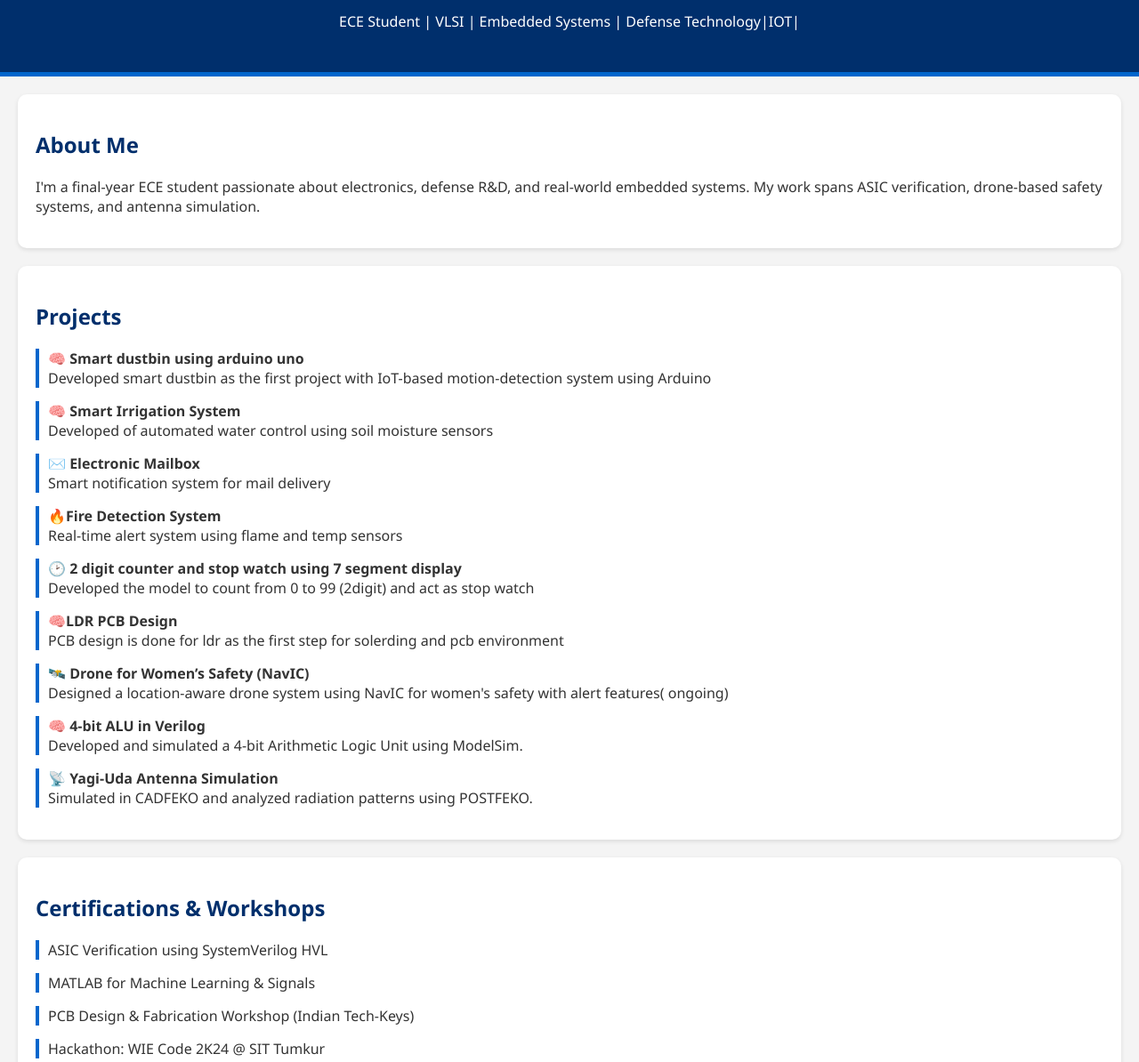
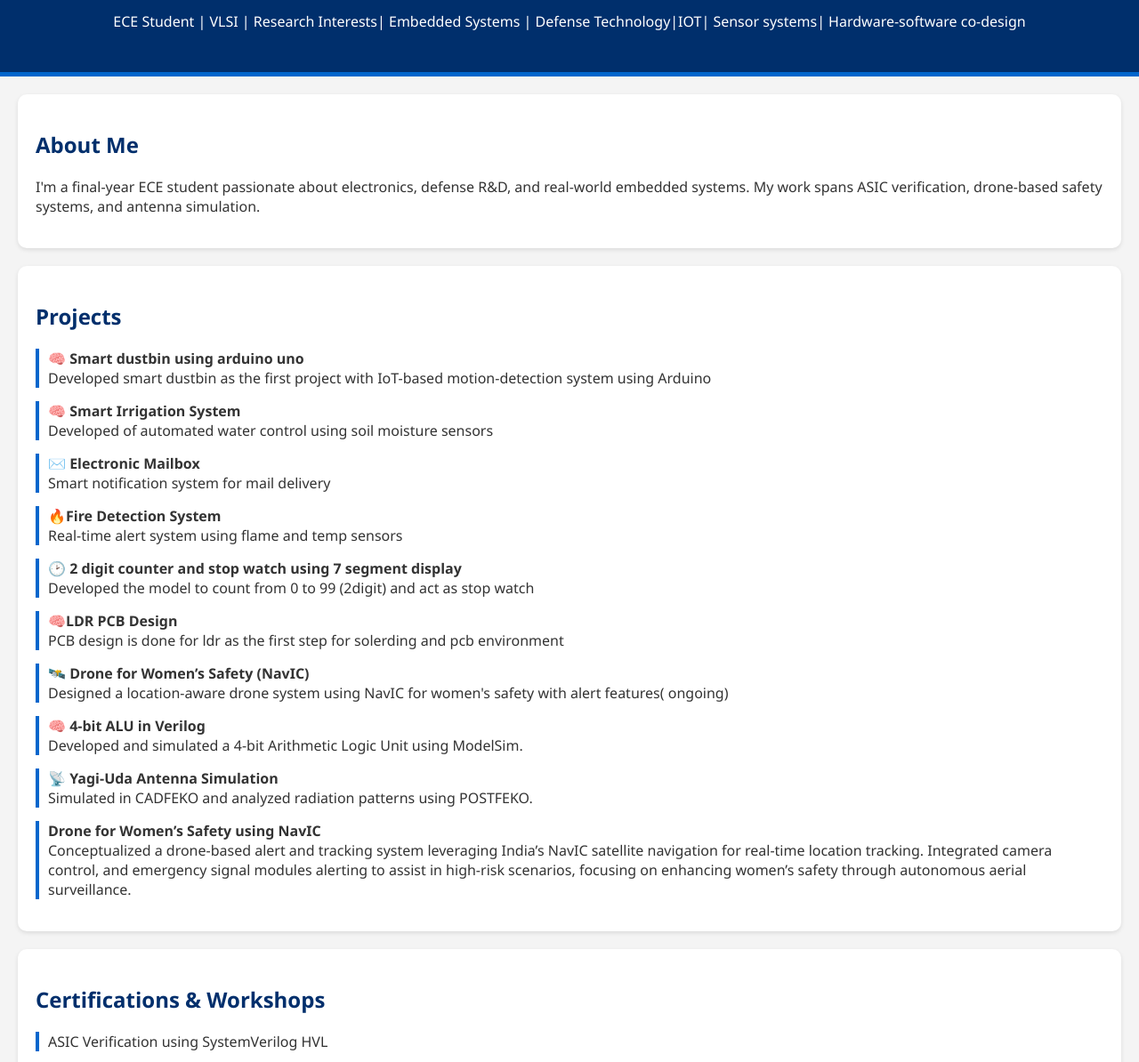
Before and after one commit to Lathashree2004/portfolio, a plain HTML site: page index.html in a window 1280 px wide. Shown: the part 88-1282 px from the top of the page at 89% size. Drawn offline with Linux system fonts and the light colour scheme.

Commit message:
index.html

```diff
--- a/index.html
+++ b/index.html
@@ -9,7 +9,7 @@
 <body>
   <header>
     <h1>Lathashree.M.S</h1>
-    <p>ECE Student | VLSI | Embedded Systems | Defense Technology|IOT|</p>
+    <p>ECE Student | VLSI |  Research Interests| Embedded Systems | Defense Technology|IOT| Sensor systems| Hardware-software co-design</p>
   </header>
 
   <section id="about">
@@ -58,6 +58,11 @@
         <strong>📡 Yagi-Uda Antenna Simulation</strong><br />
         Simulated in CADFEKO and analyzed radiation patterns using POSTFEKO.
       </li>
+       <li>
+        <strong>Drone for Women’s Safety using NavIC</strong> <br />
+         Conceptualized a drone-based alert and tracking system leveraging India’s NavIC satellite navigation for real-time location tracking. Integrated  camera control, and emergency signal modules alerting to assist in high-risk scenarios, focusing on enhancing women’s safety through autonomous aerial surveillance.
+    </li>
+
     </ul>
   </section>
 
```
